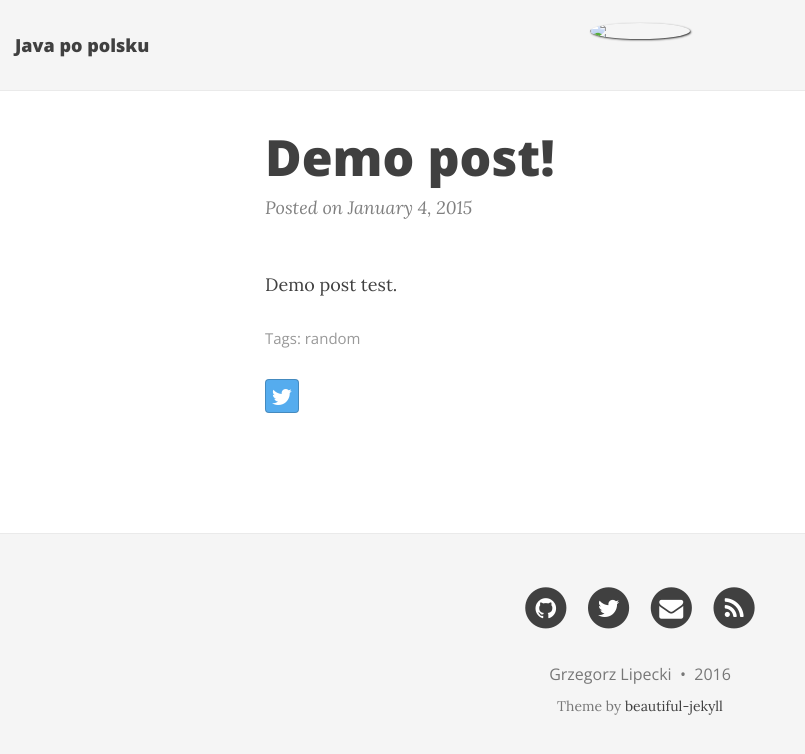
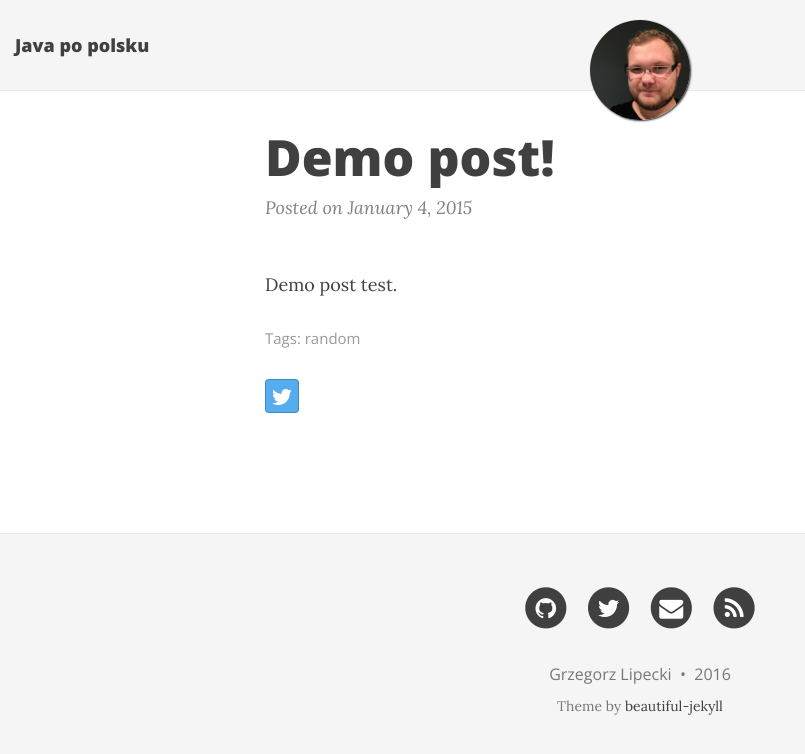
Before and after one commit to glipecki/glipecki.github.io, a Jekyll site: the page built from _posts/2015-01-04-first-post.md, in a window 1280 px wide. Shown: the top 754 px of the page, without its empty margins (0-805 px from the left). Built offline with Jekyll 4.4.1, drawn with Linux system fonts in a browser that asks for light colours; nearby versions of some CDN libraries; comment, search, counter and statistics services are not loaded.

Commit message:
avatar-test

```diff
--- a/_config.yml
+++ b/_config.yml
@@ -3,7 +3,7 @@ url: "http://glipecki.github.io"
 baseurl: ""
 
 title: Java po polsku
-avatar: "img/avatar.jpeg"
+avatar: "/img/avatar.jpeg"
 
 # navbar-links:
 
```
